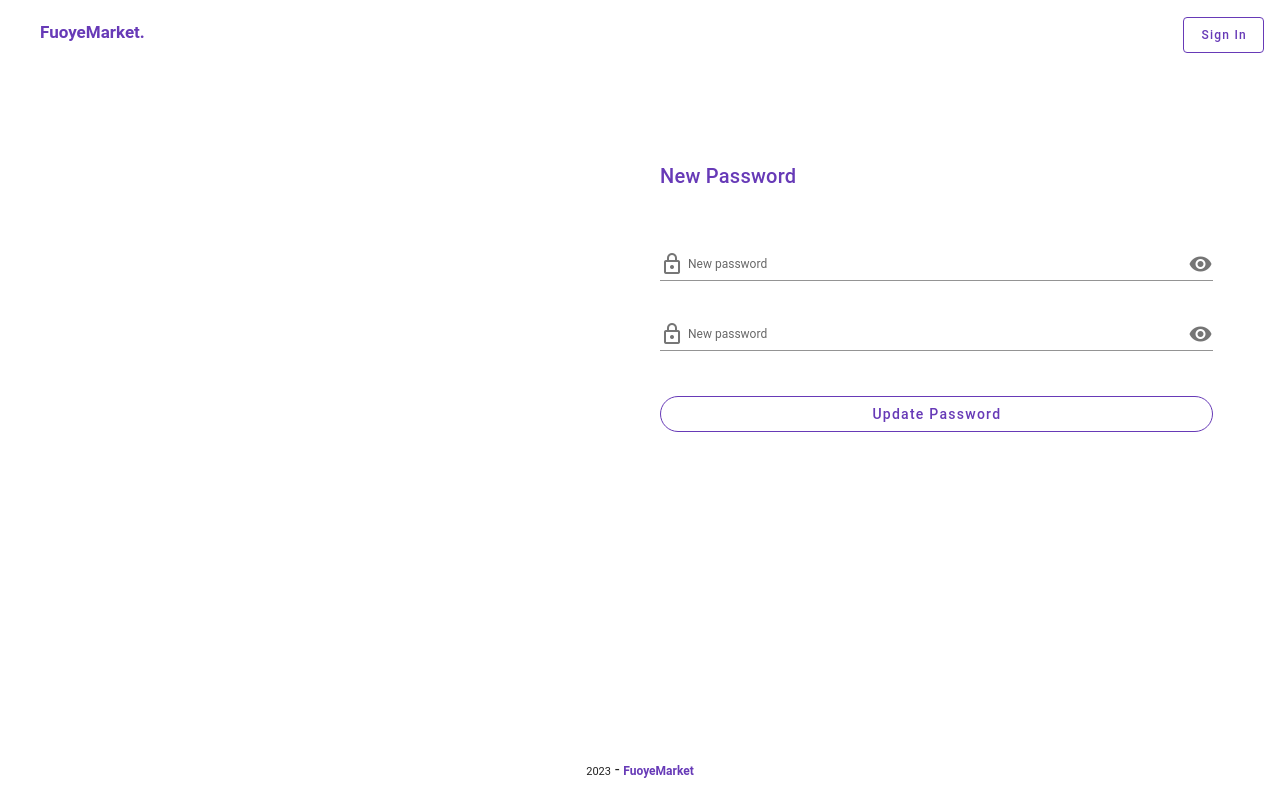
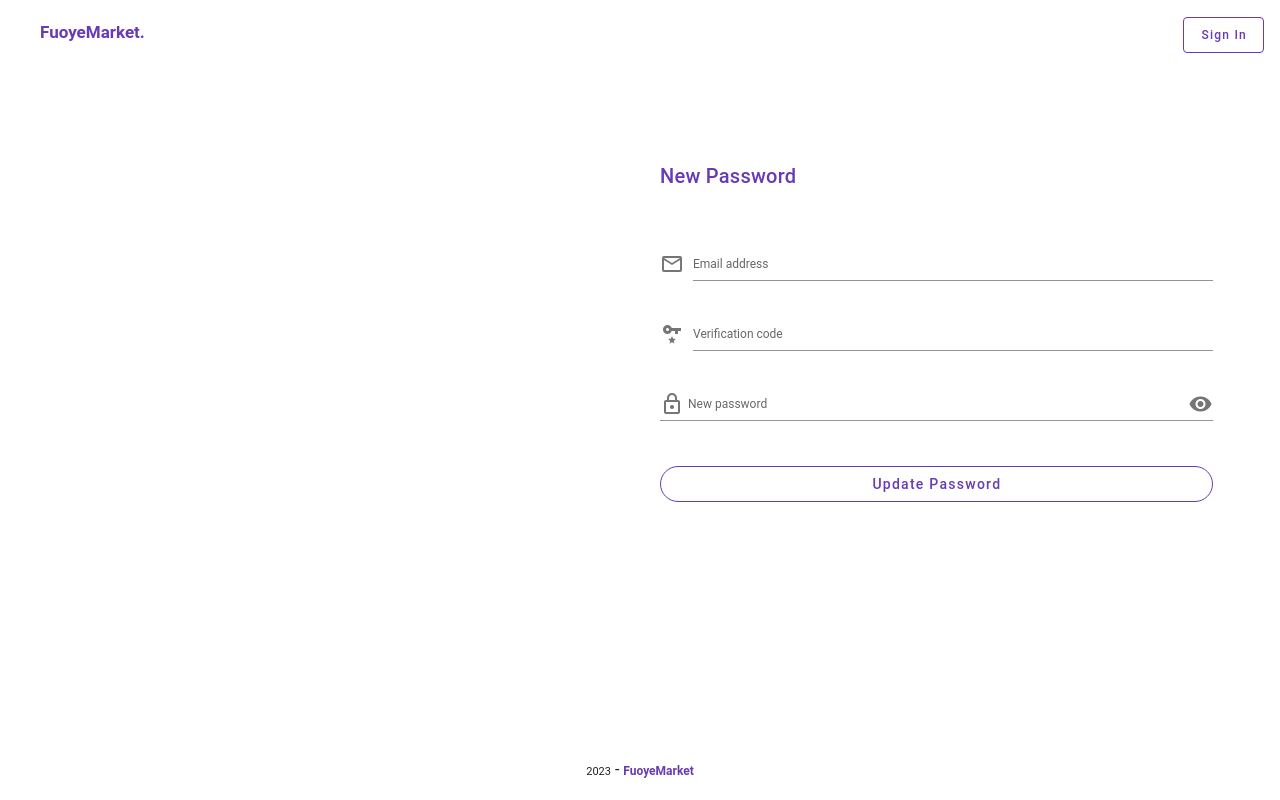
Before and after one commit to viccy2/Fuoye_Market, a Vue app in the folder clientend/: page /new-password in a window 1280 px wide. Built offline with nearby package versions, Linux system fonts and the light colour scheme; a web font is replaced by a local one.

Commit message:
fix new password

```diff
--- a/clientend/src/api.js
+++ b/clientend/src/api.js
@@ -169,4 +169,15 @@ export default class API {
         }
     }
 
+    //reset password
+    static async newPWD(post){
+        try{
+            const response = await axios.post(`${API_URL}/reset_password`, post);
+            return response.data;
+        }
+        catch(err){
+            console.log(err)
+        }
+    }
+
 }
--- a/clientend/src/views/Account/NewPasswordView.vue
+++ b/clientend/src/views/Account/NewPasswordView.vue
@@ -20,20 +20,26 @@
                                          {{this.successMessage}}
                             </v-alert>
                             <v-alert border="left" close-text="Close Alert" color="red accent-4" dark dismissible v-if="this.errorMessage">
-                                    {{this.errorMessage}}
-                            </v-alert>
+                            {{this.errorMessage}}
+                        </v-alert>
                             <v-card-title class="pa-5" style="color:#673AB7">New Password </v-card-title>
-                             <v-form ref="form" @submit.prevent="newPwd" class="pa-5" style="" enctype="multi-part/form-data" >
-
-                                <v-text-field :append-icon="show2 ? 'mdi-eye' : 'mdi-eye-off'"
-                                :rules="[rules.required, rules.min]" :type="show2 ? 'text' : 'password'"
-                                density="compact"
-                                placeholder="Enter your password"
-                                variant="outlined"
-                                v-model="post.password" color="#673AB7"
-                                name="input-10-2" label="New password"  hint="At least 8 characters"
-                                class="input-group--focused small" @click:append="show2 = !show2" prepend-inner-icon="mdi-lock-outline">
-                                </v-text-field>
+                             <v-form ref="form" @submit.prevent="newPWD" class="pa-5" style="" enctype="multi-part/form-data" >
+                                <v-text-field
+                                    class="small"
+                                    v-model="post.email"
+                                    :rules="[rules.required]"
+                                    label="Email address"
+                                    prepend-icon="mdi-email-outline"
+                                    color="#673AB7"
+                                ></v-text-field>
+                                <v-text-field
+                                    class="small"
+                                    v-model="post.code"
+                                    :rules="[rules.required]"
+                                    label="Verification code"
+                                    prepend-icon="mdi-key-star"
+                                    color="#673AB7"
+                                ></v-text-field>
 
                                 <v-text-field :append-icon="show2 ? 'mdi-eye' : 'mdi-eye-off'"
                                 :rules="[rules.required, rules.min]" :type="show2 ? 'text' : 'password'"
@@ -73,31 +79,36 @@
 
                     <v-card  flat >
 
-                    <v-form ref="form" @submit.prevent="signIn" class="pa-5" style="" enctype="multi-part/form-data" >
+                    <v-form ref="form" @submit.prevent="newPWD" class="pa-5" style="" enctype="multi-part/form-data" >
                         <v-alert border="left" close-text="Close Alert" color="green accent-4" dark dismissible v-if="this.successMessage">
                             {{this.successMessage}}
                         </v-alert>
                         <v-alert border="left" close-text="Close Alert" color="red accent-4" dark dismissible v-if="this.errorMessage">
                             {{this.errorMessage}}
                         </v-alert>
-
-                    <v-text-field :append-icon="show2 ? 'mdi-eye' : 'mdi-eye-off'"
+                        <v-text-field
+                        class="small"
+                        v-model="post.email"
+                        :rules="[rules.required]"
+                        label="Email address"
+                        prepend-icon="mdi-email-outline"
+                        color="#673AB7"
+                    ></v-text-field>
+                    <v-text-field
+                                    class="small"
+                                    v-model="post.code"
+                                    :rules="[rules.required]"
+                                    label="Verification code"
+                                    prepend-icon="mdi-key-star"
+                                    color="#673AB7"
+                      ></v-text-field>
+                     <v-text-field :append-icon="show2 ? 'mdi-eye' : 'mdi-eye-off'"
                                 :rules="[rules.required, rules.min]" :type="show2 ? 'text' : 'password'"
                                 density="compact"
                                 placeholder="Enter your password"
                                 variant="outlined"
                                 v-model="post.password" color="#673AB7"
                                 name="input-10-2" label="New password"  hint="At least 8 characters"
-                                class="input-group--focused small" @click:append="show2 = !show2" prepend-inner-icon="mdi-lock-outline">
-                     </v-text-field>
-
-                     <v-text-field :append-icon="show2 ? 'mdi-eye' : 'mdi-eye-off'"
-                                :rules="[rules.required, rules.min]" :type="show2 ? 'text' : 'password'"
-                                density="compact"
-                                placeholder="Enter your password"
-                                variant="outlined"
-                                v-model="post.password" color="#673AB7"
-                                name="input-10-2" label="Confirm password"  hint="At least 8 characters"
                                 class="input-group--focused small" @click:append="show2 = !show2" prepend-inner-icon="mdi-lock-outline">
                      </v-text-field>
 
@@ -149,33 +160,29 @@ export default {
             post : {
                 email : "",
                 password : "",
+                code : "",
             },
 
         }
     },
     methods : {
-        async signIn(){
+        async newPWD(){
 
             const data = {
                     email    : this.post.email,
-                    password : this.post.password
+                    password : this.post.password,
+                    code : this.post.code
             };
 
             if(this.$refs.form.validate()){
-
-             const response = await API.loginUser(data);
-            //  console.log(response);
-                if(response.msg=='login successful'){
+                try {
+                    const response = await API.newPWD(data);
                     this.successMessage = response.msg;
-                    localStorage.setItem('token', response.data.token);
-                    setTimeout(function(){
-                    window.location.href = '/dashboard';
-                    },5000);
+                    // console.log(response);
+                } catch (error) {
+                    this.errorMessage ='Password reset failed';
                 }
 
-                else{
-                    this.errorMessage = response;
-                }
 
                 };
 
--- a/clientend/src/views/Account/ResetPasswordView.vue
+++ b/clientend/src/views/Account/ResetPasswordView.vue
@@ -20,8 +20,8 @@
                                          {{this.successMessage}}
                             </v-alert>
                             <v-alert border="left" close-text="Close Alert" color="red accent-4" dark dismissible v-if="this.errorMessage">
-                                    {{this.errorMessage}}
-                            </v-alert>
+                            {{this.errorMessage}}
+                        </v-alert>
                             <v-card-title class="pa-5" style="color:#673AB7">Reset Password</v-card-title>
                              <v-form ref="form" @submit.prevent="resetPwd" class="pa-5" style="" enctype="multi-part/form-data" >
                                 <v-text-field
@@ -136,7 +136,7 @@ export default {
                 try {
                     const response = await API.forgotPWD(data);
                     this.successMessage = response.msg;
-                    console.log(response);
+                    // console.log(response);
                 } catch (error) {
                     this.errorMessage ='User not found';
                 }
```
